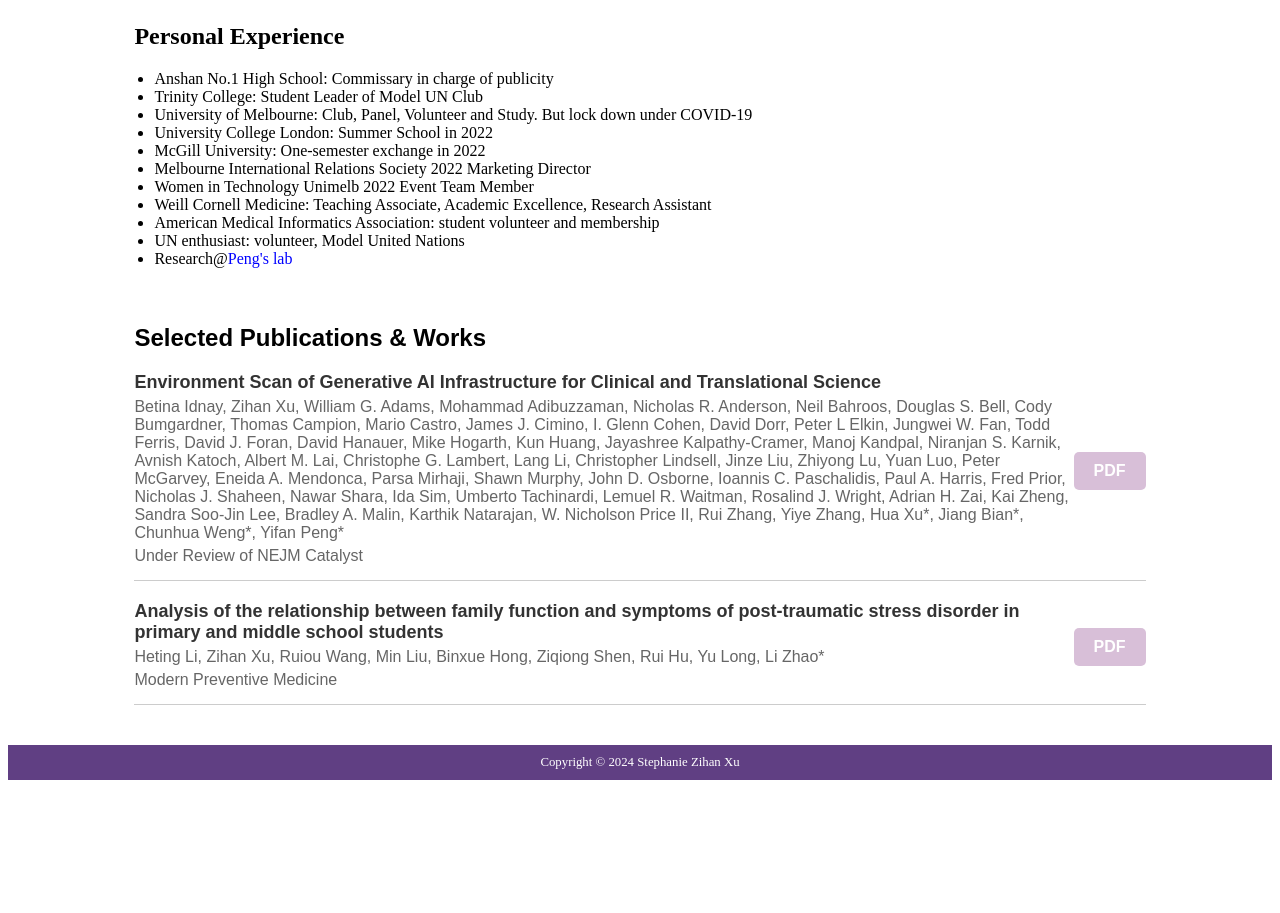
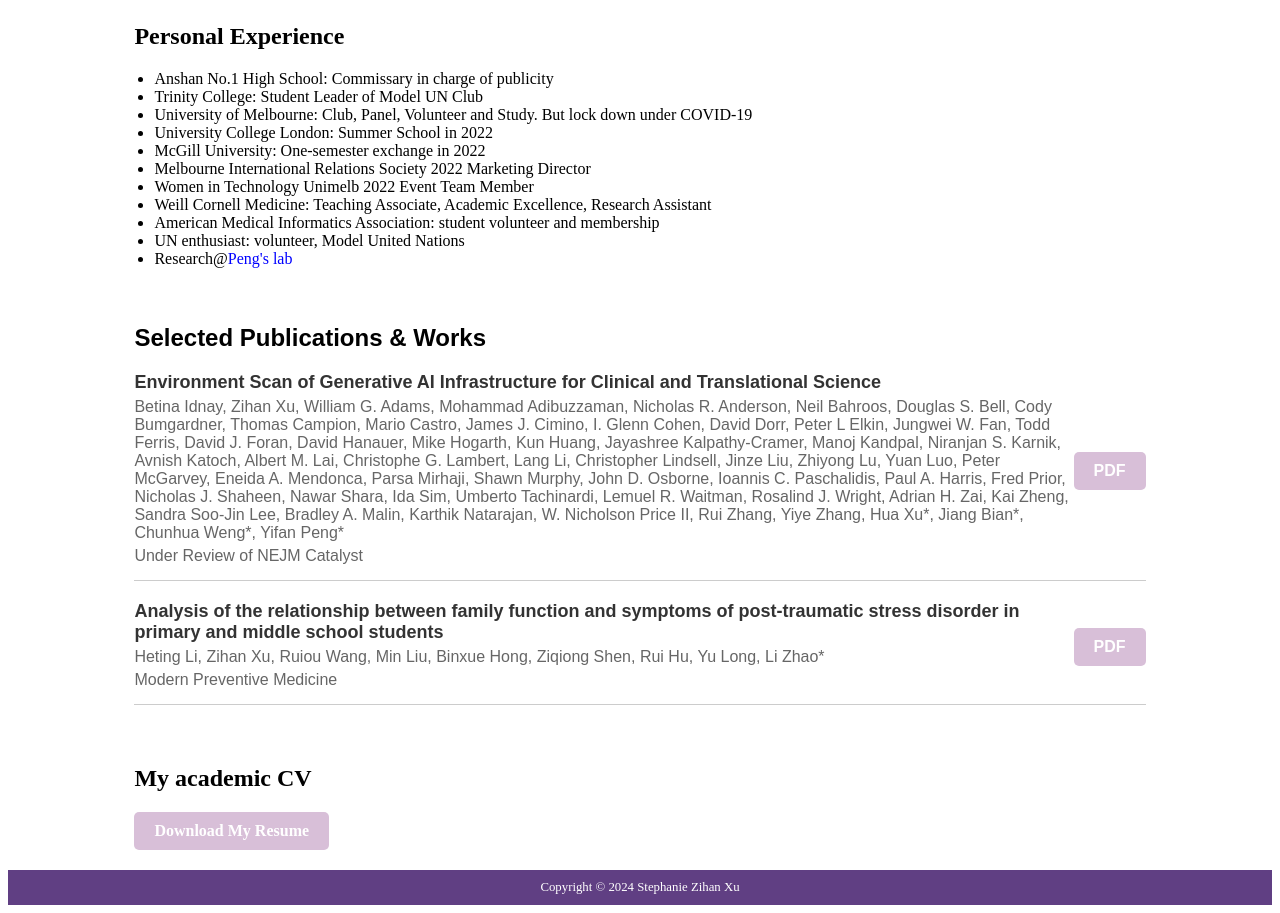
Before and after one commit to StephanieXuuu/steph-zihan-xu, a plain HTML site: page docs/index.html in a window 1280 px wide. Shown: the part 558-1471 px from the top of the page. Before the commit the page ends 1346 px from the top, so only its background shows below. Drawn offline with Linux system fonts and the light colour scheme.

Commit message:
upload_cv

```diff
--- a/docs/index.html
+++ b/docs/index.html
@@ -107,7 +107,10 @@
             <a href="doc/Analysis of the relationship between family function and symptoms.pdf" class="pdf-button" target="_blank">PDF</a>
         </div>
     </section>
-
+    <section id = "CV">
+        <h2>My academic CV</h2>
+        <a href="CV.pdf" class="pdf-button" target="_blank">Download My Resume</a>
+    </section>
 
 
     <footer>
```
Also changed, not shown: 1 other file.
